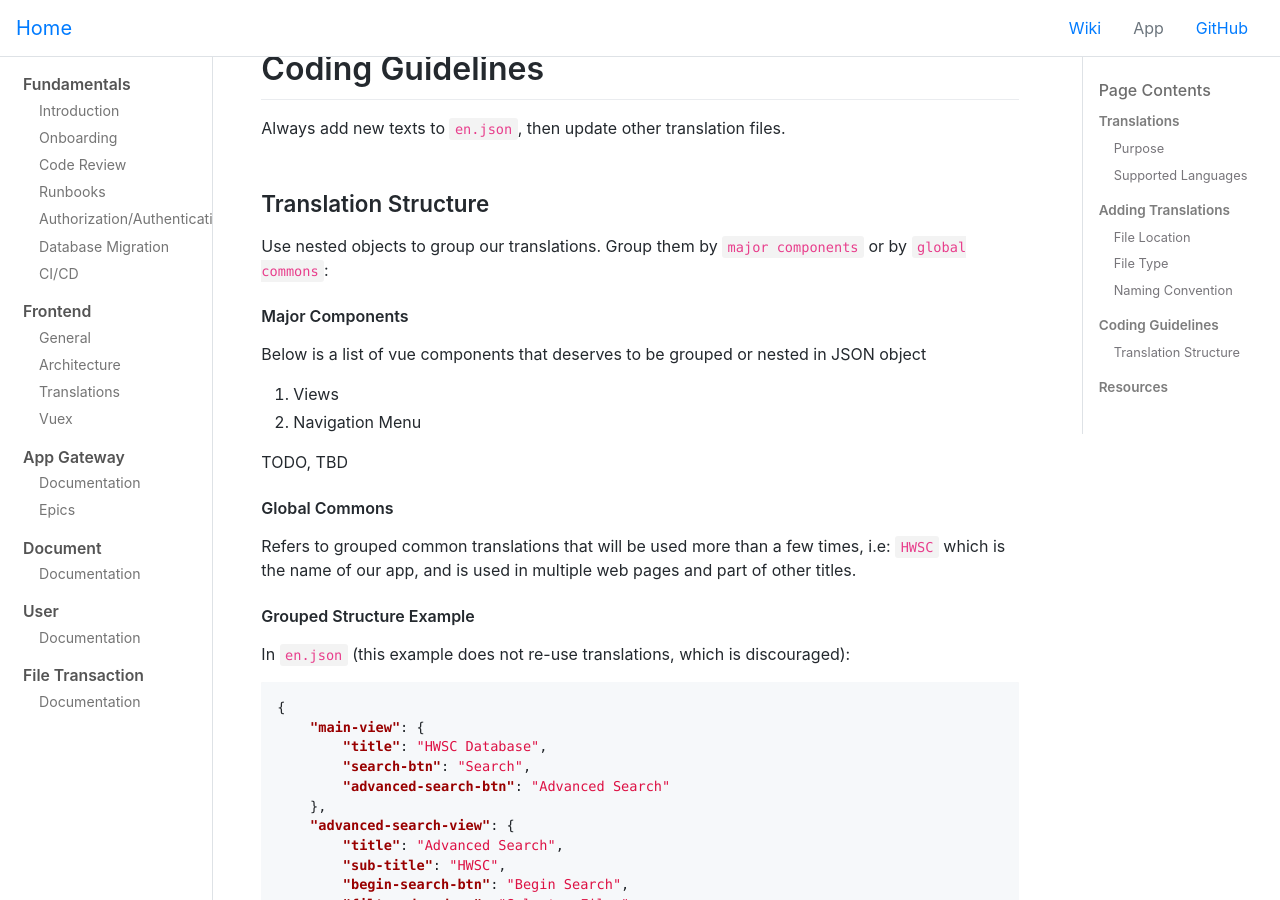
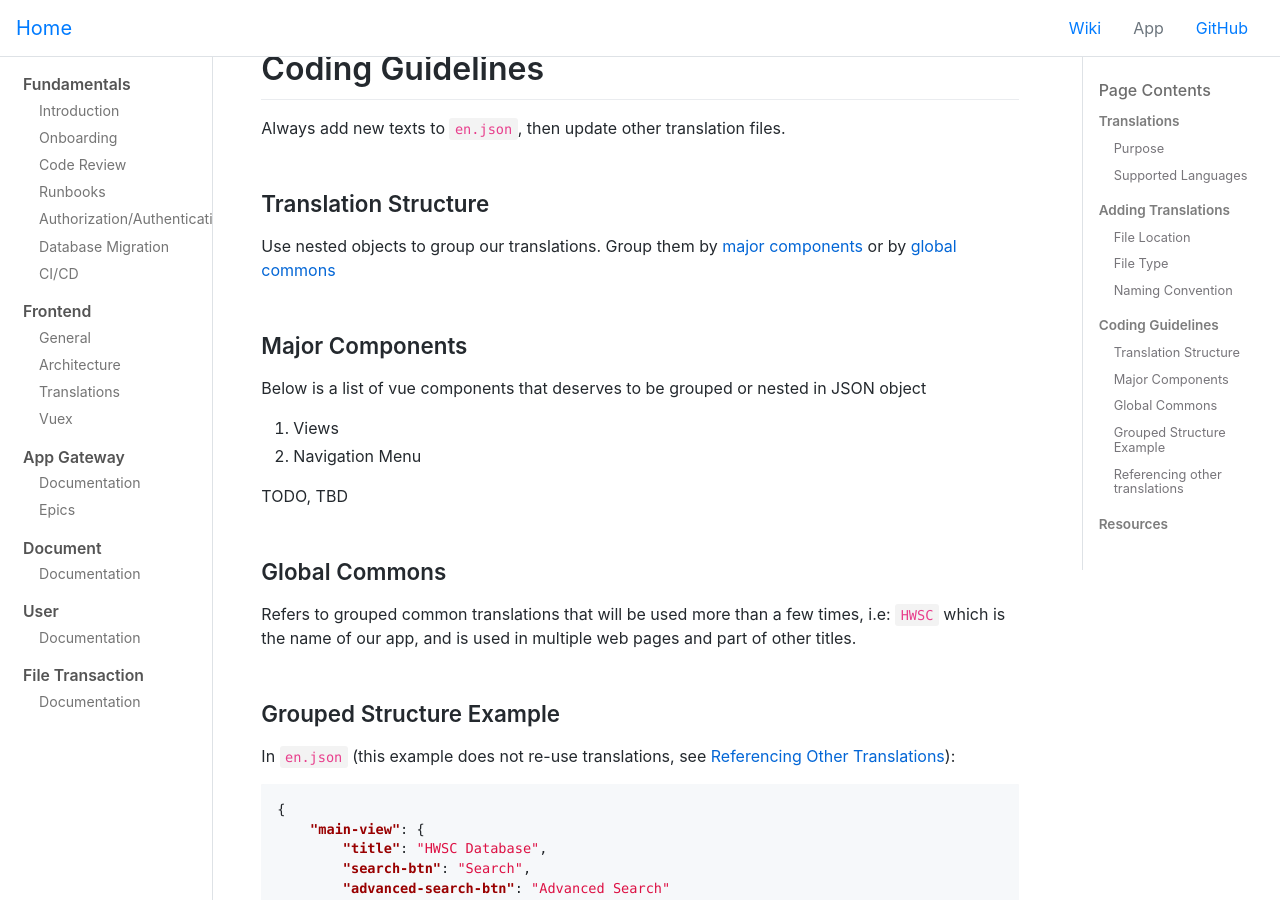
Before and after one commit to hwsc-org/hwsc-org.github.io, a Jekyll site: the page built from wikis/frontend-svc/translations.md, in a window 1280 px wide and 900 px high, scrolled down 1347 px. Built offline with Jekyll 4.4.1, drawn with Linux system fonts in a browser that asks for light colours; comment, search, counter and statistics services are not loaded.

Commit message:
Add anchorlinks

````diff
--- a/wikis/frontend-svc/translations.md
+++ b/wikis/frontend-svc/translations.md
@@ -35,21 +35,24 @@ Always add new texts to `en.json`, then update other translation files.
 
 ### Translation Structure
 Use nested objects to group our translations.
-Group them by `major components` or by `global commons`:
+Group them by
+[major components](/wikis/frontend-svc/translations.html#major-components) or by
+[global commons](/wikis/frontend-svc/translations.html#global-commons)
 
-#### Major Components
+### Major Components
 Below is a list of vue components that deserves to be grouped or nested in JSON object
 1. Views
 1. Navigation Menu
 
 TODO, TBD
 
-#### Global Commons
+### Global Commons
 Refers to grouped common translations that will be used more than a few times, i.e: `HWSC`
 which is the name of our app, and is used in multiple web pages and part of other titles.
 
-#### Grouped Structure Example
-In `en.json` (this example does not re-use translations, which is discouraged):
+### Grouped Structure Example
+In `en.json` (this example does not re-use translations, see
+[Referencing Other Translations](/wikis/frontend-svc/translations.html#referencing-other-translations)):
 
 ```json
 {
@@ -74,7 +77,7 @@ In `en.json` (this example does not re-use translations, which is discouraged):
 
 `advanced-search-view` is the page when user clicks `Advanced Search` from `main-view`.
 
-#### Referencing other translations
+### Referencing other translations
 Follow the sample below to re-use translations in other parts of the current file
 
 In `en.json`:
````
